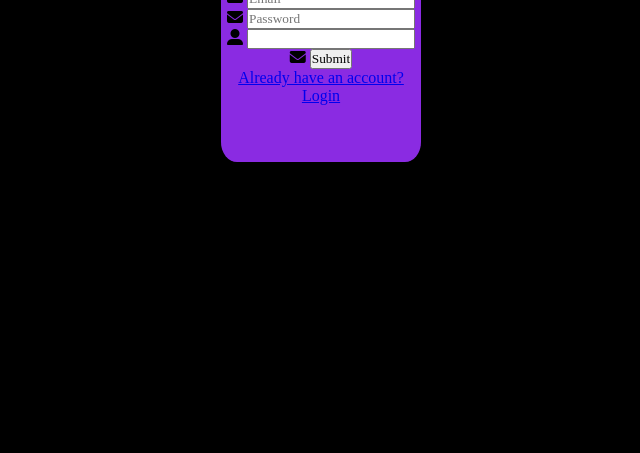
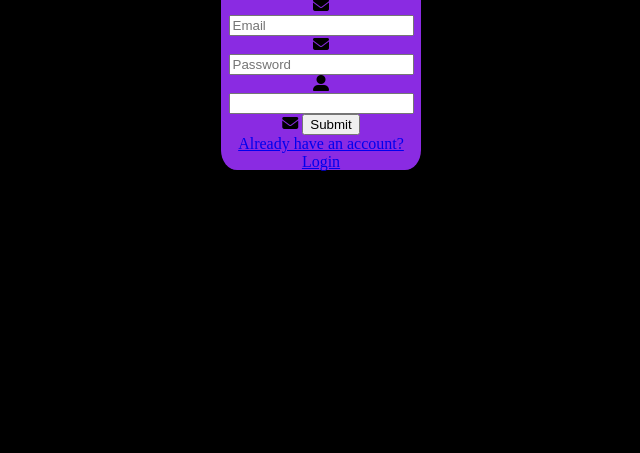
Before and after one commit to Aaryan-0s/wevdev, a plain HTML site: page signup.html in a window 1280 px wide. Shown: the part 363-816 px from the top of the page, without its empty margins (319-959 px from the left). Drawn offline with Linux system fonts and the light colour scheme.

Commit message:
aaryan did it

```diff
--- a/signup.css
+++ b/signup.css
@@ -1,12 +1,5 @@
 @import url('https://fonts.googleapis.com/css2?family=Montserrat:wght@500&family=Poppins:wght@200&display=swap');
 
-*{
-    box-sizing: border-box;
-    margin: 0;
-    padding: 0;
-    font-family: Poppins sans-serif;
-
-}
 
 body{
     background-color: Black;
```
